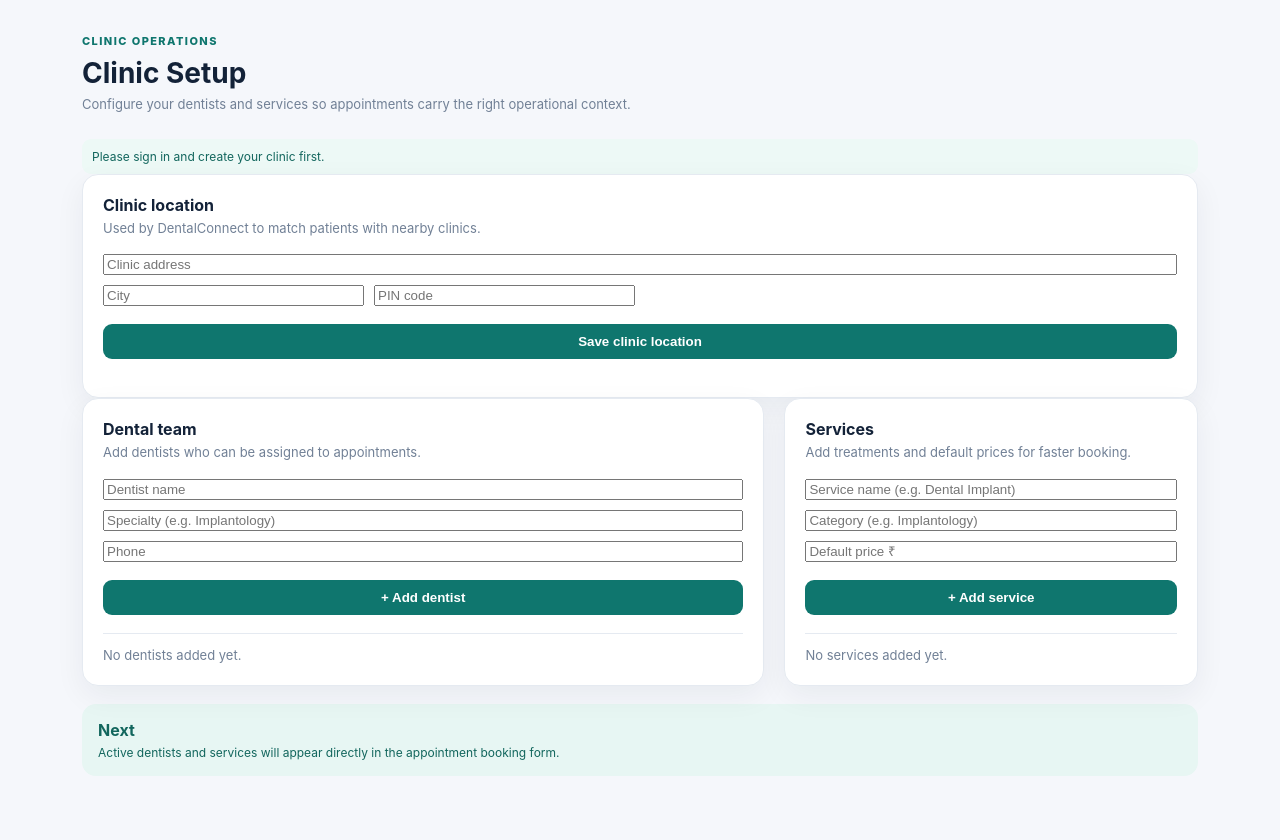
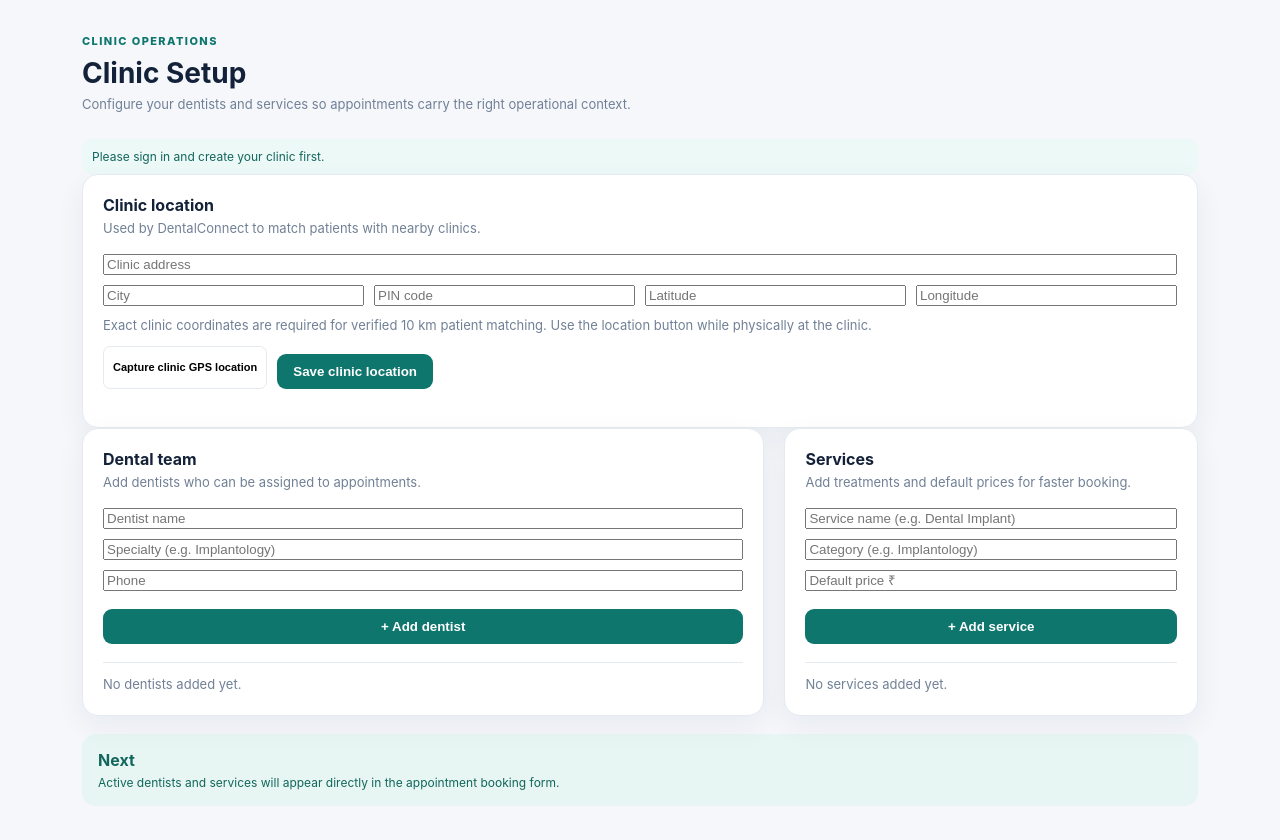
Before and after one commit to Bsuresh70/dentalcare, a Next.js app: page /clinic-setup in a window 1280 px wide. Before the commit the page ends 810 px from the top, so only its background shows below. Built offline with nearby package versions, Linux system fonts and the light colour scheme; no server answers.

Commit message:
Add clinic GPS coordinates for verified 10 km patient matching

```diff
--- a/app/clinic-setup/page.tsx
+++ b/app/clinic-setup/page.tsx
@@ -6,7 +6,7 @@ import { getCurrentClinicId } from '../../lib/clinic';
 
 type Dentist={id:string;name:string;specialty:string|null;phone:string|null;active:boolean};
 type Service={id:string;name:string;category:string|null;default_price:number|null;active:boolean};
-type Clinic={id:string;name:string;phone:string|null;address:string|null;city:string|null;pincode:string|null};
+type Clinic={id:string;name:string;phone:string|null;address:string|null;city:string|null;pincode:string|null;latitude:number|null;longitude:number|null};
 
 export default function ClinicSetup(){
   const [clinicId,setClinicId]=useState<string|null>(null);
@@ -21,7 +21,7 @@ export default function ClinicSetup(){
   const [status,setStatus]=useState('');
   const [loading,setLoading]=useState(true);
   const [clinic,setClinic]=useState<Clinic|null>(null);
-  const [location,setLocation]=useState({address:'',city:'',pincode:''});
+  const [location,setLocation]=useState({address:'',city:'',pincode:'',latitude:'',longitude:''});
 
   async function load(){
     if(!supabase){setLoading(false);return;}
@@ -29,13 +29,13 @@ export default function ClinicSetup(){
     setClinicId(id);
     if(!id){setStatus('Please sign in and create your clinic first.');setLoading(false);return;}
     const [{data:clinicRow},{data:d,error:de},{data:s,error:se}]=await Promise.all([
-      supabase.from('clinics').select('id,name,phone,address,city,pincode').eq('id',id).single(),
+      supabase.from('clinics').select('id,name,phone,address,city,pincode,latitude,longitude').eq('id',id).single(),
       supabase.from('dentists').select('id,name,specialty,phone,active').eq('clinic_id',id).order('name'),
       supabase.from('services').select('id,name,category,default_price,active').eq('clinic_id',id).order('name')
     ]);
     if(de||se) setStatus((de||se)?.message||'Unable to load clinic setup.');
     setClinic((clinicRow||null) as Clinic|null);
-    setLocation({address:clinicRow?.address||'',city:clinicRow?.city||'',pincode:clinicRow?.pincode||''});
+    setLocation({address:clinicRow?.address||'',city:clinicRow?.city||'',pincode:clinicRow?.pincode||'',latitude:clinicRow?.latitude?.toString()||'',longitude:clinicRow?.longitude?.toString()||''});
     setDentists((d||[]) as Dentist[]);
     setServices((s||[]) as Service[]);
     setLoading(false);
@@ -47,9 +47,18 @@ export default function ClinicSetup(){
     e.preventDefault();
     if(!supabase||!clinicId)return;
     const {error}=await supabase.from('clinics').update({
-      address:location.address.trim()||null,city:location.city.trim()||null,pincode:location.pincode.trim()||null
+      address:location.address.trim()||null,city:location.city.trim()||null,pincode:location.pincode.trim()||null,latitude:location.latitude?Number(location.latitude):null,longitude:location.longitude?Number(location.longitude):null
     }).eq('id',clinicId);
     if(error)setStatus(error.message);else setStatus('Clinic location saved.');
+  }
+
+  function captureClinicLocation(){
+    if(!navigator.geolocation){setStatus('This browser does not support location capture.');return;}
+    setStatus('Requesting clinic location permission…');
+    navigator.geolocation.getCurrentPosition(position=>{
+      setLocation(x=>({...x,latitude:position.coords.latitude.toFixed(7),longitude:position.coords.longitude.toFixed(7)}));
+      setStatus('Clinic coordinates captured. Click Save clinic location to publish them for 10 km matching.');
+    },()=>setStatus('Location permission was not granted. You can enter coordinates manually.'),{enableHighAccuracy:true,timeout:15000});
   }
 
   async function addDentist(e:FormEvent){
@@ -99,8 +108,14 @@ export default function ClinicSetup(){
         <div className="formGrid">
           <input placeholder="City" value={location.city} onChange={e=>setLocation({...location,city:e.target.value})}/>
           <input placeholder="PIN code" value={location.pincode} onChange={e=>setLocation({...location,pincode:e.target.value})}/>
+          <input placeholder="Latitude" value={location.latitude} onChange={e=>setLocation({...location,latitude:e.target.value})}/>
+          <input placeholder="Longitude" value={location.longitude} onChange={e=>setLocation({...location,longitude:e.target.value})}/>
         </div>
-        <button className="primary small" type="submit">Save clinic location</button>
+        <p className="muted">Exact clinic coordinates are required for verified 10 km patient matching. Use the location button while physically at the clinic.</p>
+        <div style={{display:'flex',gap:10,flexWrap:'wrap'}}>
+          <button className="tableButton" type="button" onClick={captureClinicLocation}>Capture clinic GPS location</button>
+          <button className="primary small" type="submit">Save clinic location</button>
+        </div>
       </form>
     </section>
 
```
